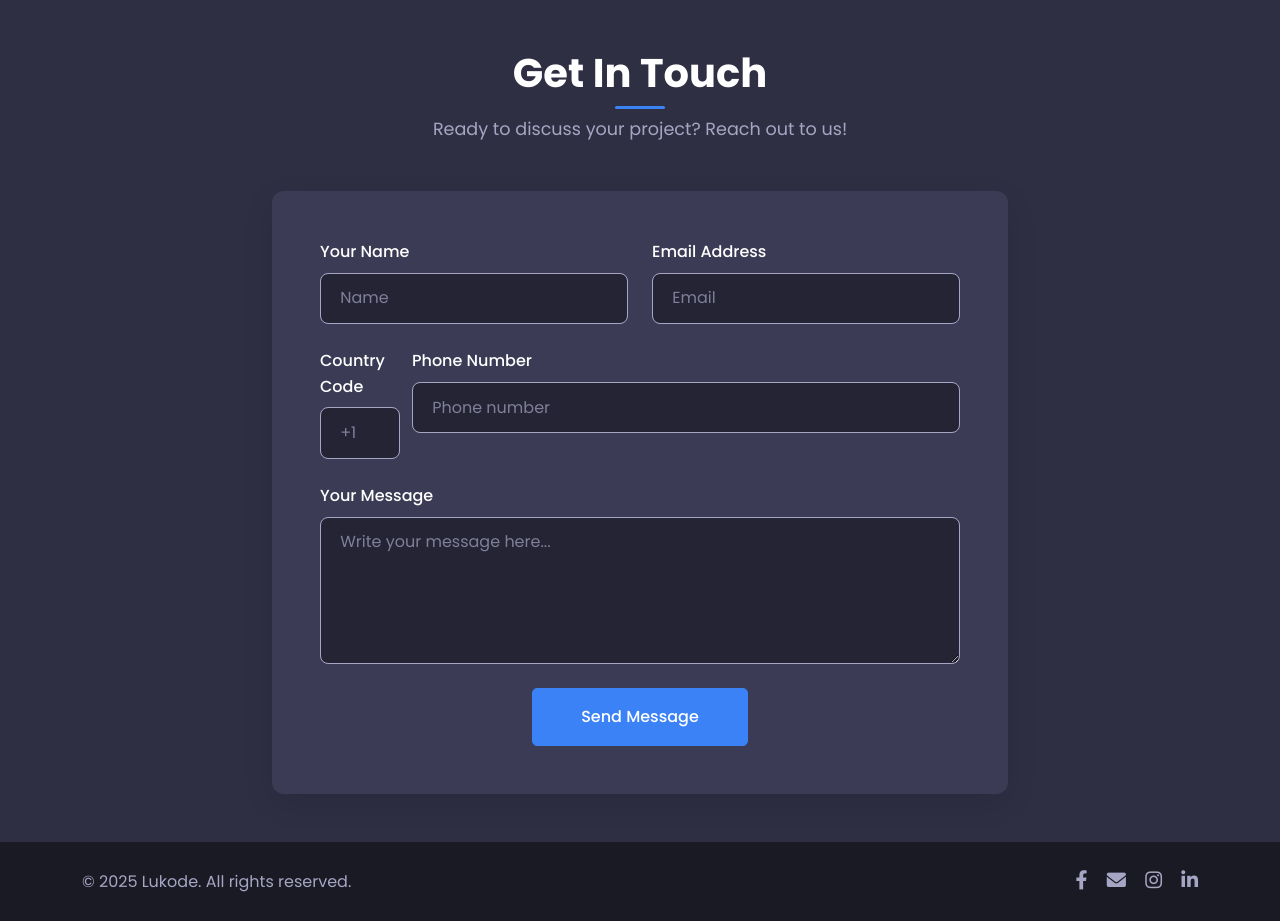
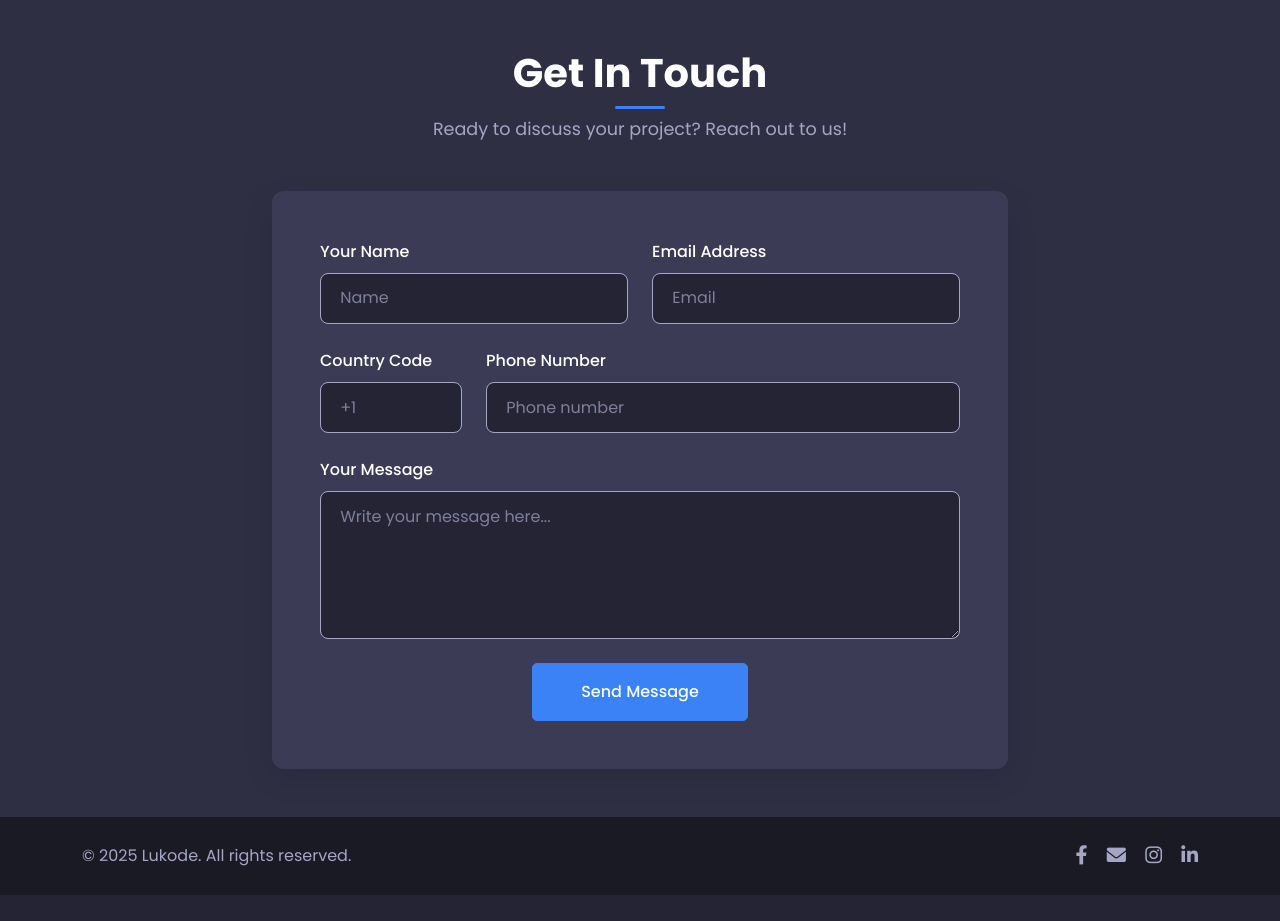
Before and after one commit to CodeBayAgency/website, a Flask app: page /services/ai-solutions in a window 1280 px wide. Shown: the part 2976-3897 px from the top of the page. After the commit the page ends 3871 px from the top, so only its background shows below. Run offline with Flask 3, Linux system fonts and the light colour scheme; some libraries are stand-ins or nearby versions.

Commit message:
fix: modify Country Code field's width (completed)

```diff
--- a/static/css/styles.css
+++ b/static/css/styles.css
@@ -537,12 +537,6 @@ a:hover {
 }
 
 /* Phone fields alignment */
-.phone-fields-container {
-    display: flex;
-    flex-wrap: nowrap;
-    margin-bottom: 1.5rem;
-}
-
 .country-code-container {
     flex: 0 0 80px;
     margin-right: 12px;
--- a/templates/ai_solutions.html
+++ b/templates/ai_solutions.html
@@ -359,12 +359,12 @@
                                     </div>
                                 </div>
                             </div>
-                            <div class="phone-fields-container">
-                                <div class="country-code-container">
+                            <div class="row">
+                                <div class="col-md-3 mb-4">
                                     <label for="countryCode" class="form-label">Country Code</label>
                                     <input type="text" class="form-control" id="countryCode" name="countryCode" placeholder="+1" maxlength="4">
                                 </div>
-                                <div class="phone-number-container">
+                                <div class="col-md-9 mb-4">
                                     <label for="phone" class="form-label">Phone Number</label>
                                     <input type="tel" class="form-control" id="phone" name="phone" placeholder="Phone number">
                                 </div>
--- a/templates/aws_architecture_consulting.html
+++ b/templates/aws_architecture_consulting.html
@@ -368,12 +368,12 @@
                                     </div>
                                 </div>
                             </div>
-                            <div class="phone-fields-container">
-                                <div class="country-code-container">
+                            <div class="row">
+                                <div class="col-md-3 mb-4">
                                     <label for="countryCode" class="form-label">Country Code</label>
                                     <input type="text" class="form-control" id="countryCode" name="countryCode" placeholder="+1" maxlength="4">
                                 </div>
-                                <div class="phone-number-container">
+                                <div class="col-md-9 mb-4">
                                     <label for="phone" class="form-label">Phone Number</label>
                                     <input type="tel" class="form-control" id="phone" name="phone" placeholder="Phone number">
                                 </div>
--- a/templates/cloud_migration_to_aws.html
+++ b/templates/cloud_migration_to_aws.html
@@ -366,12 +366,12 @@
                                     </div>
                                 </div>
                             </div>
-                            <div class="phone-fields-container">
-                                <div class="country-code-container">
+                            <div class="row">
+                                <div class="col-md-3 mb-4">
                                     <label for="countryCode" class="form-label">Country Code</label>
                                     <input type="text" class="form-control" id="countryCode" name="countryCode" placeholder="+1" maxlength="4">
                                 </div>
-                                <div class="phone-number-container">
+                                <div class="col-md-9 mb-4">
                                     <label for="phone" class="form-label">Phone Number</label>
                                     <input type="tel" class="form-control" id="phone" name="phone" placeholder="Phone number">
                                 </div>
--- a/templates/custom_restaurant_apps.html
+++ b/templates/custom_restaurant_apps.html
@@ -383,12 +383,12 @@
                                     </div>
                                 </div>
                             </div>
-                            <div class="phone-fields-container">
-                                <div class="country-code-container">
+                            <div class="row">
+                                <div class="col-md-3 mb-4">
                                     <label for="countryCode" class="form-label">Country Code</label>
                                     <input type="text" class="form-control" id="countryCode" name="countryCode" placeholder="+1" maxlength="4">
                                 </div>
-                                <div class="phone-number-container">
+                                <div class="col-md-9 mb-4">
                                     <label for="phone" class="form-label">Phone Number</label>
                                     <input type="tel" class="form-control" id="phone" name="phone" placeholder="Phone number">
                                 </div>
--- a/templates/index.html
+++ b/templates/index.html
@@ -351,12 +351,12 @@
                                     </div>
                                 </div>
                             </div>
-                            <div class="phone-fields-container">
-                                <div class="country-code-container">
+                            <div class="row">
+                                <div class="col-md-3 mb-4">
                                     <label for="countryCode" class="form-label">Country Code</label>
                                     <input type="text" class="form-control" id="countryCode" name="countryCode" placeholder="+1" maxlength="4">
                                 </div>
-                                <div class="phone-number-container">
+                                <div class="col-md-9 mb-4">
                                     <label for="phone" class="form-label">Phone Number</label>
                                     <input type="tel" class="form-control" id="phone" name="phone" placeholder="Phone number">
                                 </div>
--- a/templates/software_testing.html
+++ b/templates/software_testing.html
@@ -341,12 +341,12 @@
                                     </div>
                                 </div>
                             </div>
-                            <div class="phone-fields-container">
-                                <div class="country-code-container">
+                            <div class="row">
+                                <div class="col-md-3 mb-4">
                                     <label for="countryCode" class="form-label">Country Code</label>
                                     <input type="text" class="form-control" id="countryCode" name="countryCode" placeholder="+1" maxlength="4">
                                 </div>
-                                <div class="phone-number-container">
+                                <div class="col-md-9 mb-4">
                                     <label for="phone" class="form-label">Phone Number</label>
                                     <input type="tel" class="form-control" id="phone" name="phone" placeholder="Phone number">
                                 </div>
```
Also changed, not shown: templates/home.html (+6 -8 lines), templates/service_template.html (+5 -5 lines).
